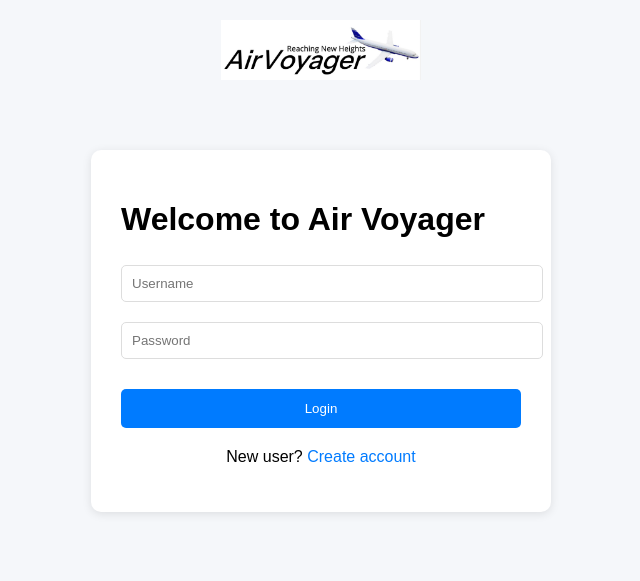
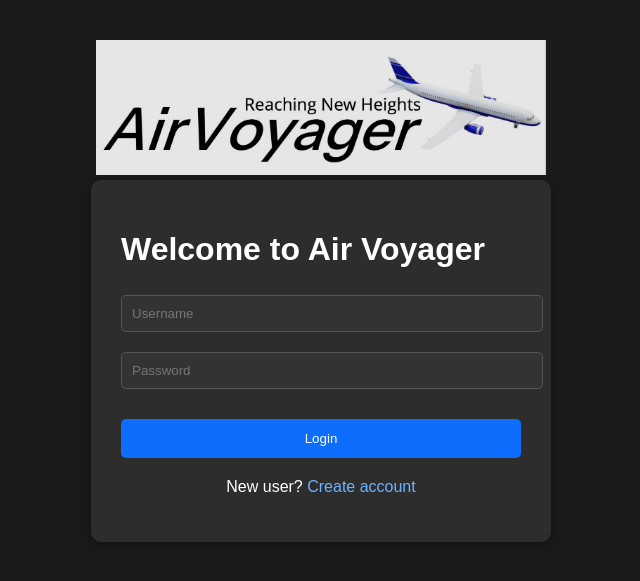
Before and after one commit to Warmachine019/Airline-Reservation-System-v2, a PHP site: page /login.php in a window 1280 px wide. Shown: the top 581 px of the page, without its empty margins (319-959 px from the left). Run offline with PHP 8.4, Linux system fonts and the light colour scheme; some libraries are stand-ins or nearby versions.

Commit message:
Add files via upload

```diff
--- a/styles.css
+++ b/styles.css
@@ -1,53 +1,75 @@
+/* Dark Theme Styles */
 body {
     font-family: 'Arial', sans-serif;
     margin: 0;
-    background-color: #f5f7fa;
+    background-color: #1a1a1a;
+    color: #ffffff;
+    padding-top: 140px;
 }
 
 .header-logo {
     display: block;
-    width: 200px;
+    width: 450px;
     margin: 20px auto;
     position: fixed;
-    top: 0;
+    top: 20px;
     left: 50%;
     transform: translateX(-50%);
+    z-index: 1000;
+    filter: brightness(0.9);
 }
 
-.auth-container {
-    max-width: 400px;
-    margin: 150px auto 50px;
+.auth-container,
+.booking-container,
+.boarding-pass-container {
+    background-color: #2d2d2d;
+    border-radius: 10px;
+    box-shadow: 0 2px 10px rgba(0,0,0,0.3);
+    margin: 40px auto 50px;
     padding: 30px;
-    background: white;
-    border-radius: 10px;
-    box-shadow: 0 2px 10px rgba(0,0,0,0.1);
+    position: relative;
+    z-index: 1;
 }
+
+.auth-container { max-width: 400px; }
+.booking-container { max-width: 800px; }
+.boarding-pass-container { max-width: 600px; }
 
 .form-group {
     margin-bottom: 15px;
 }
 
-input {
+input,
+select {
     width: 100%;
     padding: 10px;
-    border: 1px solid #ddd;
+    background-color: #333;
+    border: 1px solid #555;
     border-radius: 5px;
+    color: #fff;
     margin-top: 5px;
+}
+
+input:focus,
+select:focus {
+    border-color: #007bff;
+    outline: none;
 }
 
 button {
     width: 100%;
     padding: 12px;
-    background: #007bff;
+    background: #0d6efd;
     color: white;
     border: none;
     border-radius: 5px;
     cursor: pointer;
     margin-top: 15px;
+    transition: background-color 0.3s;
 }
 
 button:hover {
-    background: #0056b3;
+    background: #0b5ed7;
 }
 
 .message {
@@ -72,39 +102,31 @@ button:hover {
 }
 
 .auth-link a {
-    color: #007bff;
+    color: #6bb4ff;
     text-decoration: none;
 }
 
 .auth-link a:hover {
+    color: #4d9cff;
     text-decoration: underline;
-}
-
-.booking-container {
-    max-width: 800px;
-    margin: 150px auto 50px;
-    padding: 30px;
-    background: white;
-    border-radius: 10px;
-    box-shadow: 0 2px 10px rgba(0,0,0,0.1);
 }
 
 .results-container {
     margin-top: 30px;
     padding-top: 20px;
-    border-top: 1px solid #eee;
+    border-top: 1px solid #444;
 }
 
 .flight-card {
     padding: 20px;
     margin: 15px 0;
-    border: 1px solid #ddd;
+    border: 1px solid #444;
     border-radius: 8px;
-    background: #f9f9f9;
+    background-color: #333;
 }
 
 .flight-card h3 {
-    color: #007bff;
+    color: #6bb4ff;
     margin-top: 0;
 }
 
```
Also changed, not shown: other parts of styles.css (+18 -34 lines).
